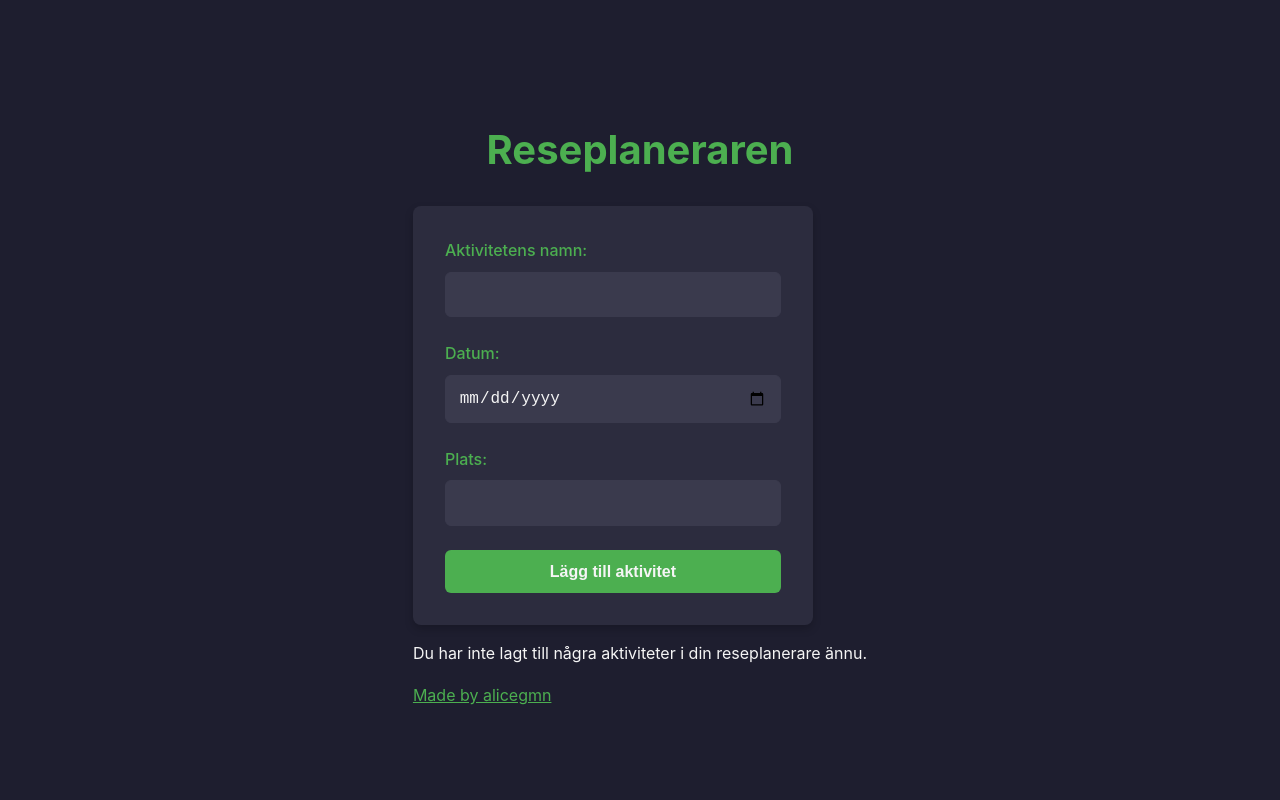
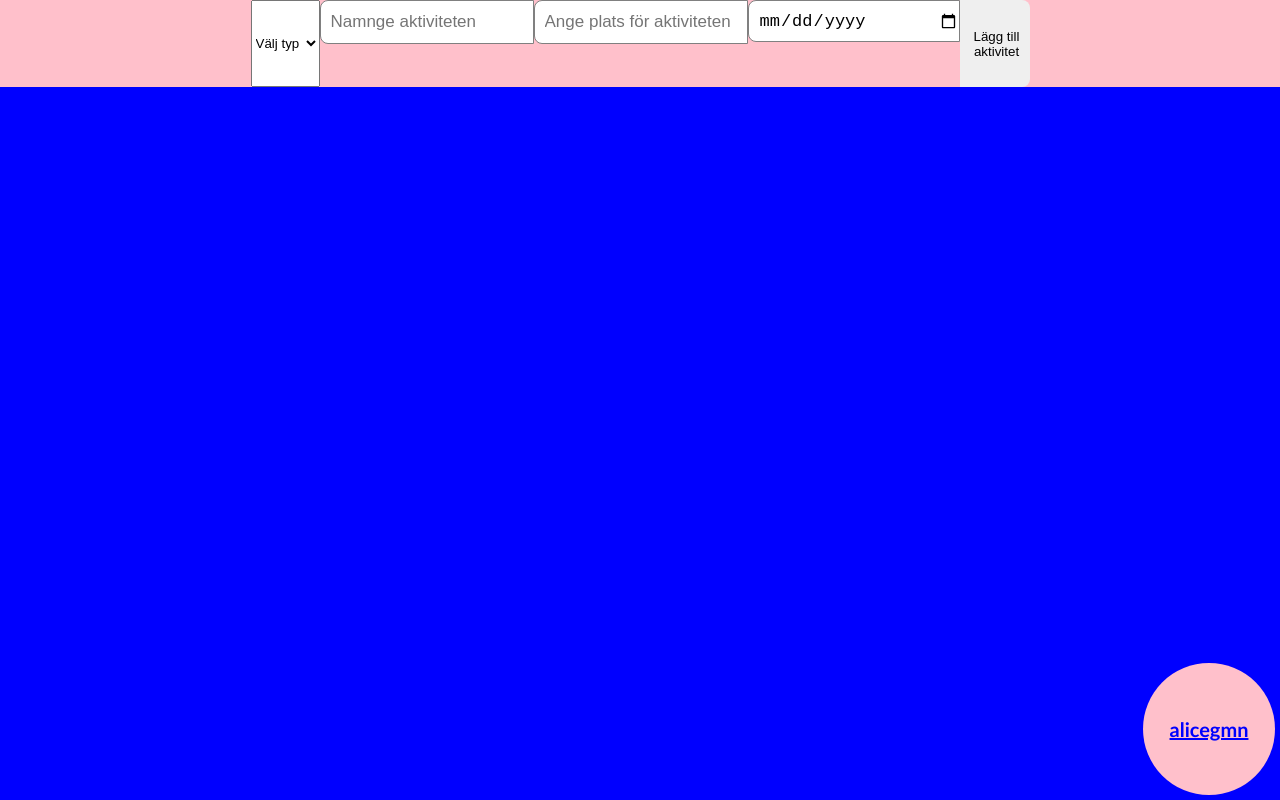
Before and after one commit to alicegmn/reseplanerare, a React (Vite) app in the folder reseplanerare/: page / in a window 1280 px wide. Built offline with nearby package versions, Linux system fonts and the light colour scheme.

Commit message:
Rebuilt the app from "scratch"

```diff
--- a/reseplanerare/src/App.tsx
+++ b/reseplanerare/src/App.tsx
@@ -1,44 +1,16 @@
-import React, { useState } from "react";
 import "./index.css";
-import Header from "./components/Header/Header";
 import Footer from "./components/Footer/Footer";
 import ActivityForm from "./components/ActivityForm/ActivityForm";
-import ActivityList from "./components/ActivityList/ActivityList";
 
-// Type definition for an activity object
-type Activity = {
-  id: number;
-  name: string;
-  date: string;
-  location: string;
-};
+const App = () => {
 
-function App() {
-  // State to hold the list of activities
-  const [activities, setActivities] = useState<Activity[]>([]);
+   return (
+     <div className="App">
+       <ActivityForm />
+       <Footer />
+     </div>
+   );
 
-  // Adds the new activity to the current list of activities
-  function handleAddActivity(activity: Activity) {
-    setActivities((prev) => [...prev, activity]);
-  }
-
-  const handleDeleteActivity = (id: number) => {
-    setActivities((prev) => prev.filter((activity) => activity.id !== id));
-  };
-
-  return (
-    <div>
-      <Header />
-
-      {/* Renders the activity form component, passing down the add activity handler */}
-      <ActivityForm onAddActivity={handleAddActivity} />
-
-      {/* Renders the activity list component, passing down the list of activities */}
-      <ActivityList activities={activities} onDelete={handleDeleteActivity} />
-
-      <Footer />
-    </div>
-  );
 }
 
 export default App;
--- a/reseplanerare/src/components/ActivityForm/ActivityForm.tsx
+++ b/reseplanerare/src/components/ActivityForm/ActivityForm.tsx
@@ -1,87 +1,141 @@
-import React, { useState } from "react";
+import { ChangeEvent, useState, useEffect } from "react";
+import { IActivity } from "../../interfaces/interfaces";
+import ActivityItem from "../ActivityItem/ActivityItem";
 
-type Activity = {
-  id: number;
-  name: string;
-  date: string;
-  location: string;
-};
+const ActivityForm = () => {
+  const [type, setType] = useState<string>("");
+  const [activity, setActivity] = useState<string>("");
+  const [location, setLocation] = useState<string>("");
+  const [date, setDate] = useState<string>("");
+  const [activityList, setActivityList] = useState<IActivity[]>([]);
+  const [editingId, setEditingId] = useState<number | null>(null);
 
-// Props for ActivityForm component
-type ActivityFormProps = {
-  onAddActivity: (activity: Activity) => void;
-};
+  useEffect(() => {
+    try {
+      const storedActivities = localStorage.getItem("activityList");
+      if (storedActivities) {
+        setActivityList(JSON.parse(storedActivities));
+      }
+    } catch (error) {
+      console.error("Fel vid läsning av aktiviteter från localStorage:", error);
+    }
+  }, []);
 
-// Functional component to render a form for adding new activities
-function ActivityForm({ onAddActivity }: ActivityFormProps) {
-  // State to manage form data
-  const [formData, setFormData] = useState<
-    Pick<Activity, "name" | "date" | "location">
-  >({
-    name: "",
-    date: "",
-    location: "",
-  });
+  useEffect(() => {
+    localStorage.setItem("activityList", JSON.stringify(activityList));
+  }, [activityList]);
 
-  // Labels and types for form fields
-  const fieldLabels: Record<
-    keyof typeof formData,
-    { label: string; type: string }
-  > = {
-    name: { label: "Aktivitetens namn", type: "text" },
-    date: { label: "Datum", type: "date" },
-    location: { label: "Plats", type: "text" },
+  const handleChange = (event: ChangeEvent<HTMLInputElement | HTMLSelectElement>): void => {
+    if (event.target.name === "activity") {
+      setActivity(event.target.value)
+    } else if (event.target.name === "location"){
+      setLocation(event.target.value)
+    } else if (event.target.name === "type"){
+      setType(event.target.value)
+    } else if (event.target.name === "date"){
+      setDate(event.target.value)
+    };
   };
 
-  // Handle changes in form inputs
-  const handleChange = (e: React.ChangeEvent<HTMLInputElement>) => {
-    const { name, value } = e.target;
-    setFormData((prev) => ({
-      ...prev,
-      [name]: value,
-    }));
+  const addActivity = (): void => {
+    if (editingId !== null) {
+      setActivityList(
+        activityList.map((item) =>
+          item.id === editingId
+            ? { ...item, type, name: activity, location, date }
+            : item
+        )
+      );
+
+      setEditingId(null);
+    } else {
+    const newActivity = {
+      id: Date.now(),
+      type: type,
+      name: activity,
+      date: date,
+      location: location,
+    };
+    setActivityList([...activityList, newActivity]);
+  }
+    setType("");
+    setActivity("");
+    setLocation("");
+    setDate("");
   };
 
-  // Handle form submission
-  const handleSubmit = (e: React.FormEvent) => {
-    e.preventDefault(); // Prevent page reload
+  const editActivity = (id: number): void => {
+    const activityToEdit = activityList.find((item) => item.id === id);
+    if (activityToEdit) {
+      setEditingId(activityToEdit.id);
+      setType(activityToEdit.type);
+      setActivity(activityToEdit.name);
+      setLocation(activityToEdit.location);
+      setDate(activityToEdit.date);
+    }
+  };
 
-    // Validate form data
-    if (Object.values(formData).some((value) => !value)) {
-      alert("Alla fält måste fyllas i!");
-      return;
-    }
-
-    // Create a new activity object with a unique ID
-    const newActivity: Activity = {
-      id: Date.now(),
-      ...formData,
-    };
-
-    // Pass the new activity to the parent component
-    onAddActivity(newActivity);
-
-    // Reset form fields
-    setFormData({ name: "", date: "", location: "" });
+  const deleteActivity = (activityIdToDelete: number): void => {
+    setActivityList(activityList.filter((activity) => activity.id !== activityIdToDelete));
   };
 
   return (
-    <form onSubmit={handleSubmit}>
-      {Object.entries(fieldLabels).map(([key, { label, type }]) => (
-        <div key={key}>
-          <label htmlFor={key}>{label}:</label>
-          <input
-            type={type}
-            id={key}
-            name={key}
-            value={formData[key as keyof typeof formData]}
+    <>
+    <div className="header">
+    <form className="activityForm">
+    <select
+            id="type"
+            name="type"
+            value={type}
             onChange={handleChange}
             required
-          />
-        </div>
-      ))}
-      <button type="submit">Lägg till aktivitet</button>
+          >
+            <option value="" disabled>
+              Välj typ
+            </option>
+            <option value="Resa">Resa</option>
+            <option value="Aktivitet">Aktivitet</option>
+          </select>
+      <input
+        type="text"
+        id="activity"
+        name="activity"
+        value={activity}
+        placeholder="Namnge aktiviteten"
+        onChange={handleChange}
+        required
+      />
+      <input
+        type="text"
+        id="location"
+        name="location"
+        value={location}
+        placeholder="Ange plats för aktiviteten"
+        onChange={handleChange}
+        required
+      />
+      <input
+        type="date"
+        id="date"
+        name="date"
+        placeholder="Ange datum för aktiviteten"
+        value={date}
+        onChange={handleChange}
+        required
+      />
+      <button type="button" onClick={addActivity}>
+        {editingId !== null ? "Uppdatera aktivitet" : "Lägg till aktivitet"}
+      </button>
     </form>
+    </div>
+
+    <div className="activityList">
+      {activityList.map((activity: IActivity, key: number) => {
+        return <ActivityItem key={key} activity={activity} editActivity={editActivity} deleteActivity={deleteActivity}/>;
+
+      })}
+      </div>
+    </>
   );
 }
 
--- a/reseplanerare/src/components/ActivityItem/ActivityItem.tsx
+++ b/reseplanerare/src/components/ActivityItem/ActivityItem.tsx
@@ -1,25 +1,26 @@
-// Define props type for ActivityItem
-type ActivityItemProps = {
-  activity: {
-    id: number;
-    name: string;
-    date: string;
-    location: string;
-  };
-  onDelete: (id: number) => void;
-};
+import { IActivity } from "../../interfaces/interfaces";
 
-// Functional component to render a single activity item
-function ActivityItem({ activity, onDelete }: ActivityItemProps) {
-  const { id, name, date, location } = activity;
+interface Props {
+  activity: IActivity;
+  deleteActivity(activityIdToDelete: Number): void;
+  editActivity(activityIdToEdit: Number): void;
+}
+
+const ActivityItem = ({ activity, deleteActivity, editActivity }: Props) => {
 
   return (
-    <li>
-      <div>Aktivitet: {name}</div>
-      <div>Datum: {date}</div>
-      <div>Plats: {location}</div>
-      <button onClick={() => onDelete(id)}>Ta bort aktivitet</button>
-    </li>
+    <div className="activity">
+      <div className="content">
+        <span>{activity.type}</span>
+        <span>{activity.name}</span>
+        <span>{activity.date}</span>
+        <span>{activity.location}</span>
+      </div>
+      <div className="buttons">
+        <button onClick={() => {deleteActivity(activity.id)}}>Radera</button>
+        <button onClick={() => {editActivity(activity.id)}}>Redigera</button>
+      </div>
+    </div>
   );
 }
 
--- a/reseplanerare/src/components/ActivityList/ActivityList.tsx
+++ /dev/null
@@ -1,43 +0,0 @@
-import ActivityItem from "../ActivityItem/ActivityItem";
-
-// Type definition for an activity object
-type Activity = {
-  id: number;
-  name: string;
-  date: string;
-  location: string;
-};
-
-type ActivityListProps = {
-  activities: Activity[];
-  onDelete: (id: number) => void; // Prop för att ta bort en aktivitet
-};
-
-// Functional component to render a list of activities
-function ActivityList({ activities, onDelete }: ActivityListProps) {
-  // Check if the activities list is empty
-  if (activities.length === 0) {
-    // Render a message if no activities have been added
-    return (
-      <p>Du har inte lagt till några aktiviteter i din reseplanerare ännu.</p>
-    );
-  }
-
-  return (
-    <div>
-      <h2>Dina reseplaner</h2>
-      {/* Render the list of ActivityItem components */}
-      <ul>
-        {activities.map((activity) => (
-          <ActivityItem
-            key={activity.id}
-            activity={activity} // Pass the entire activity object
-            onDelete={onDelete}
-          />
-        ))}
-      </ul>
-    </div>
-  );
-}
-
-export default ActivityList;
--- a/reseplanerare/src/components/Footer/Footer.tsx
+++ b/reseplanerare/src/components/Footer/Footer.tsx
@@ -2,7 +2,7 @@ function Footer() {
   return (
     <div className="footer">
       <a href="https://github.com/alicegmn" target="_blank">
-        Made by alicegmn
+        alicegmn
       </a>
     </div>
   );
--- a/reseplanerare/src/components/Header/Header.tsx
+++ /dev/null
@@ -1,8 +0,0 @@
-function Header() {
-  return (
-    <header>
-      <h1>Reseplaneraren</h1>
-    </header>
-  );
-}
-export default Header;
--- a/reseplanerare/src/index.css
+++ b/reseplanerare/src/index.css
@@ -1,182 +1,127 @@
-:root {
-  /* Typsnitt och grundinställningar */
-  font-family: "Inter", system-ui, Avenir, Helvetica, Arial, sans-serif;
-  line-height: 1.6;
-  font-weight: 400;
-
-  /* Färgtema - Modern och tillgänglig */
-  --primary-color: #4caf50; /* En snygg grön färg */
-  --primary-hover: #45a049; /* Mörkare grön vid hover */
-  --secondary-color: #ff5722; /* En stark orange för accenter */
-  --text-color: #f5f5f5; /* Ljust textfärg för bättre kontrast */
-  --bg-color: #1e1e2f; /* En mörk bakgrundsfärg för kontrast */
-  --card-bg: #2c2c3e; /* Mjuk mörkgrå för korten */
-  --input-bg: #3a3a4d; /* Inputfält bakgrundsfärg */
-  --button-bg: #4caf50; /* Samma som primärfärg */
-  --button-hover: #45a049; /* Hover för knappar */
-  --error-color: #ff5252; /* Färg för felmeddelanden */
+.App {
+  display: flex;
+  align-items: center;
+  flex-direction: column;
+  width: 100vw;
+  height: 100vh;
+  font-family:'Gill Sans', 'Gill Sans MT', Calibri, 'Trebuchet MS', sans-serif;
 }
 
 body {
-  margin: 0;
-  background-color: var(--bg-color);
-  color: var(--text-color);
-  display: flex;
-  flex-direction: column;
-  align-items: center;
-  justify-content: center;
-  min-width: 320px;
-  min-height: 100vh;
-  padding: 1.5rem;
-  box-sizing: border-box;
+  margin: 0%;
+  padding: 0%;
 }
 
-h1 {
-  font-size: 2.5rem;
-  margin-bottom: 1.5rem;
-  text-align: center;
-  color: var(--primary-color);
-}
-
-/* Formulär */
-form {
+.header {
+  margin: 0;
+  flex: 30%;
+  background-color: pink;
+  width: 100%;
   display: flex;
-  flex-direction: column;
-  gap: 1.5rem;
-  width: 100%;
-  max-width: 400px;
-  background-color: var(--card-bg);
-  padding: 2rem;
-  border-radius: 8px;
-  box-shadow: 0 4px 8px rgba(0, 0, 0, 0.2);
-  box-sizing: border-box;
-}
-
-form label {
-  font-size: 1rem;
-  font-weight: 500;
-  color: var(--primary-color);
-  margin-bottom: 0.5rem;
-  display: block; /* Gör att label hamnar ovanför input */
-}
-
-form input {
-  padding: 0.8rem;
-  border: 1px solid var(--input-bg);
-  border-radius: 6px;
-  font-size: 1rem;
-  background-color: var(--input-bg);
-  color: var(--text-color);
-  transition: border-color 0.3s, box-shadow 0.3s;
-  width: 100%;
-  box-sizing: border-box;
-}
-
-form input:focus {
-  border-color: var(--primary-color);
-  outline: none;
-  box-shadow: 0 0 4px var(--primary-color);
-}
-
-form button {
-  border-radius: 6px;
-  border: none;
-  padding: 0.8rem 1.2rem;
-  font-size: 1rem;
-  font-weight: 600;
-  background-color: var(--button-bg);
-  color: var(--text-color);
-  cursor: pointer;
-  transition: background-color 0.3s, transform 0.2s;
-  width: 100%;
-  box-sizing: border-box;
-}
-
-form button:hover {
-  background-color: var(--button-hover);
-  transform: scale(1.03);
-}
-
-form button:focus {
-  outline: 4px auto var(--primary-color);
-}
-
-/* Lista */
-ul {
-  list-style: none;
-  padding: 0;
-  margin: 2rem 0;
-  width: 100%;
-  max-width: 400px;
-}
-
-li {
-  background-color: var(--card-bg);
-  color: var(--text-color);
-  padding: 1rem;
-  border-radius: 6px;
-  margin-bottom: 0.8rem;
-  box-shadow: 0 2px 4px rgba(0, 0, 0, 0.2);
-  display: flex;
-  justify-content: space-between;
+  position: fixed;
+  justify-content: center;
   align-items: center;
 }
 
-li span {
-  font-weight: 500;
+.activityForm {
+  display: flex;
+  flex-direction: row;
 }
 
-li .delete-button {
-  background-color: var(--secondary-color);
-  color: #fff;
-  border: none;
-  padding: 0.5rem 0.8rem;
-  border-radius: 4px;
-  font-size: 0.9rem;
-  cursor: pointer;
-  transition: background-color 0.3s;
+.header .inputContainer {
+  display: flex;
+  flex-direction: column;
 }
 
-li .delete-button:hover {
-  background-color: #e64a19;
+.activityForm input {
+  width: 200px;
+  height: 40px;
+  border: none;
+  border-bottom-left-radius: 8px;
+  border-top-left-radius: 8px;
+  padding-left: 10px;
+  font-size: 17px;
+  border: 1px solid grey;
 }
 
-.error-message {
-  color: var(--error-color);
-  font-size: 0.9rem;
-  font-weight: bold;
-  margin-top: -0.8rem;
+.activityForm button {
+  width: 70px;
+  height: 87px;
+  border: none;
+  border-bottom-right-radius: 8px;
+  border-top-right-radius: 8px;
+  padding-left: 10px;
+  cursor: pointer;
 }
 
-a {
-  color: var(--button-bg);
+.activityList {
+  flex: 70%;
+  width: 100%;
+  display: flex;
+  align-items: center;
+  padding-top: 5%;
+  flex-direction: column;
+  background-color: blue;
 }
 
-a:hover {
-  color: var(--button-hover);
+.activity {
+  width: 500px;
+  height: 50px;
+  display: flex;
+  color: black;
+  margin: 15px;
 }
 
-/* Responsivitet */
-@media (max-width: 768px) {
-  body {
-    padding: 1rem;
-  }
+.activity .content {
+  flex: 80%;
+  height: 100%;
+  display: flex;
+  justify-content: center;
+  align-items: center;
+}
 
-  form {
-    padding: 1.5rem;
-  }
+.activity .content span {
+  display: grid;
+  place-items: center;
+  border: 2px solid hotpink;
+  width: 100%;
+  height: 100%;
+  font-size: 18px;
+  border-right: none;
+  background-color: white;
+}
 
-  h1 {
-    font-size: 2rem;
-  }
+.activity button {
+  flex: 20%;
+  height: 100%;
+  border: none;
+  background-color: hotpink;
+  border-top-right-radius: 8px;
+  border-bottom-right-radius: 8px;
+  color: white;
+  cursor: pointer;
+}
 
-  li {
-    flex-direction: column;
-    align-items: flex-start;
-    gap: 0.5rem;
-  }
+.footer {
+  position: fixed;
+  right: 5px;
+  bottom: 5px;
+  height: 100px;
+  width: 100px;
+  border-radius: 100%;
+  background-color: pink;
+  display: flex;
+  justify-content: center;
+  align-items: center;
+  padding: 1rem;
+  font-size: 20px;
+  font-weight: bolder;
+}
 
-  li .delete-button {
-    align-self: flex-end;
-  }
+.footer a {
+  color: blue;
 }
+
+.footer a:hover {
+  color: hotpink;
+}
--- /dev/null
+++ b/reseplanerare/src/interfaces/interfaces.tsx
@@ -0,0 +1,7 @@
+export interface IActivity {
+  id: number;
+  type: string;
+  name: string;
+  location: string;
+  date: string;
+}
```
Also changed, not shown: reseplanerare/src/assets/about-icon.svg (added), reseplanerare/src/main.tsx (line endings or trailing spaces), 1 other file (tests, documents, lock files or other folders).
